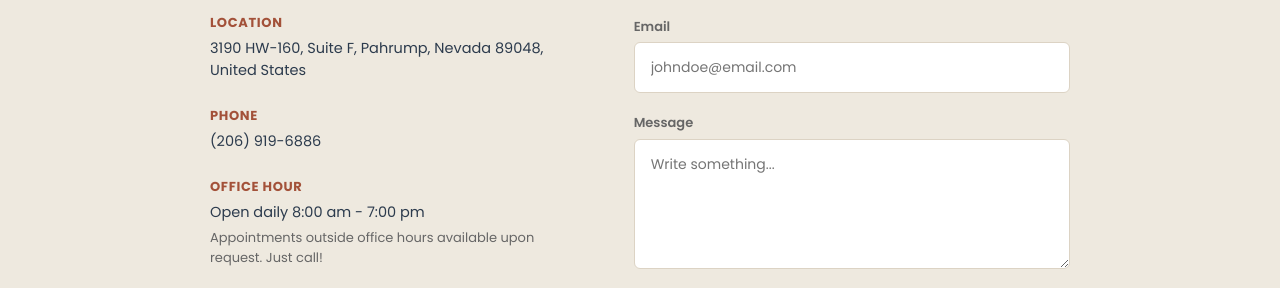
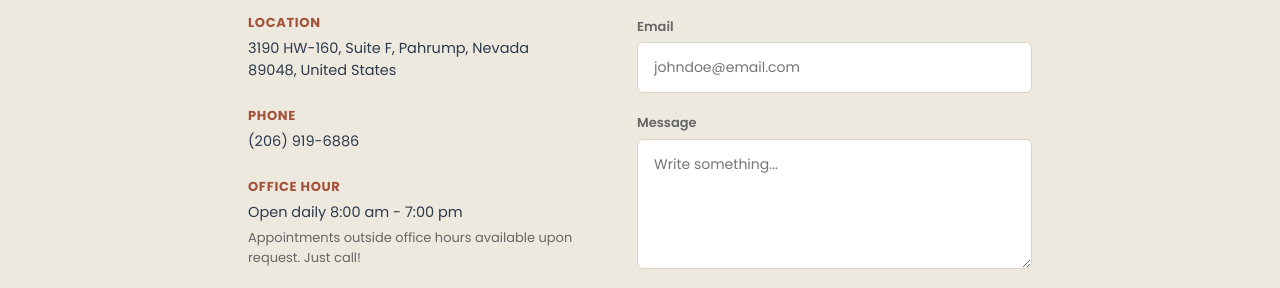
Before and after one commit to JBAguirre/luxury-presence, a plain HTML site: page homepage.html in a window 1280 px wide. Shown: the part 4152-4440 px from the top of the page. Drawn offline with Linux system fonts and the light colour scheme.

Commit message:
Update styles.css

```diff
--- a/styles.css
+++ b/styles.css
@@ -726,7 +726,7 @@ h1, h2, h3 {
 }
 
 .contact-container {
-    max-width: 1100px;
+    max-width: 80dvw;
     margin: 0 auto;
     padding: 0 var(--padding-x);
     margin-bottom: 60px;
```
